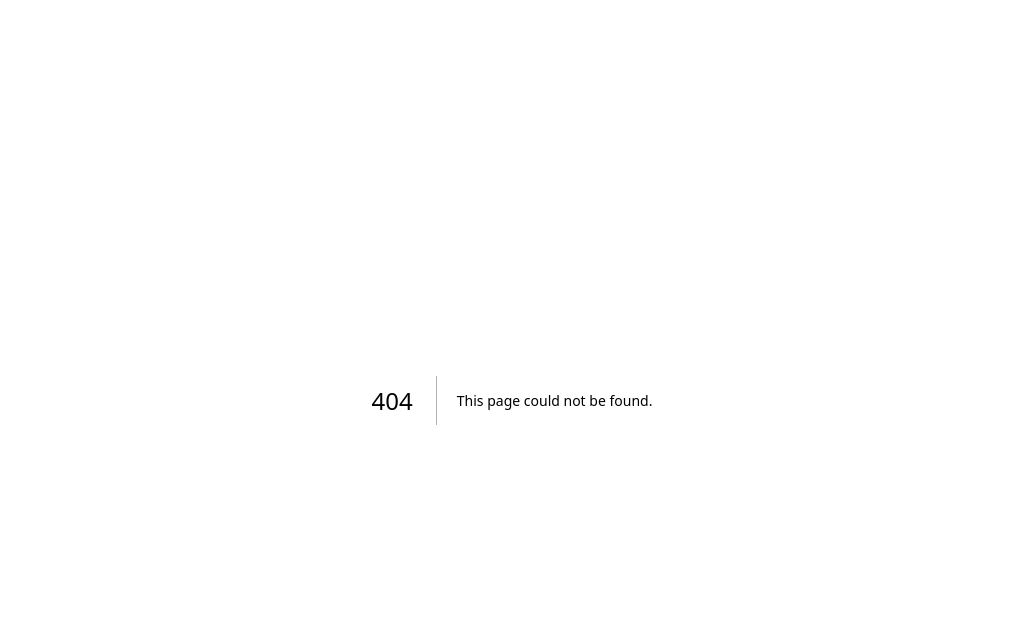
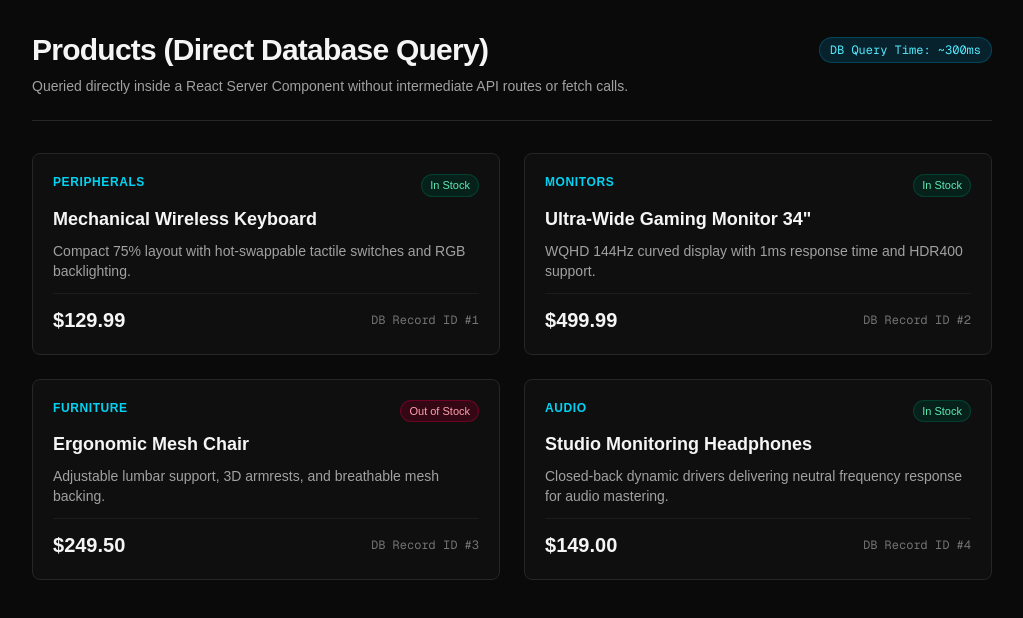
Before and after one commit to Nisarg-jain/data-fetching-demo, a Next.js app: page /products-db in a window 1280 px wide. Before the commit this address had no page. Shown: the top 618 px of the page, without its empty margins (128-1151 px from the left). Built offline with nearby package versions, Linux system fonts and the light colour scheme.

Commit message:
feat(data-fetching): implement direct database querying in Server Components

```diff
--- /dev/null
+++ b/app/products-db/db.ts
@@ -0,0 +1,55 @@
+export type Product = {
+  id: number;
+  title: string;
+  price: number;
+  description: string;
+  category: string;
+  inStock: boolean;
+};
+
+// Represents our internal database table records
+const productsTable: Product[] = [
+  {
+    id: 1,
+    title: "Mechanical Wireless Keyboard",
+    price: 129.99,
+    description: "Compact 75% layout with hot-swappable tactile switches and RGB backlighting.",
+    category: "Peripherals",
+    inStock: true,
+  },
+  {
+    id: 2,
+    title: "Ultra-Wide Gaming Monitor 34\"",
+    price: 499.99,
+    description: "WQHD 144Hz curved display with 1ms response time and HDR400 support.",
+    category: "Monitors",
+    inStock: true,
+  },
+  {
+    id: 3,
+    title: "Ergonomic Mesh Chair",
+    price: 249.5,
+    description: "Adjustable lumbar support, 3D armrests, and breathable mesh backing.",
+    category: "Furniture",
+    inStock: false,
+  },
+  {
+    id: 4,
+    title: "Studio Monitoring Headphones",
+    price: 149.0,
+    description: "Closed-back dynamic drivers delivering neutral frequency response for audio mastering.",
+    category: "Audio",
+    inStock: true,
+  },
+];
+
+/**
+ * Direct database query function.
+ * In a Prisma/Drizzle setup, this maps to:
+ * return await prisma.product.findMany();
+ */
+export async function getProductsFromDB(): Promise<Product[]> {
+  // Simulates standard database query round-trip time (~300ms)
+  await new Promise((resolve) => setTimeout(resolve, 300));
+  return productsTable;
+}
--- /dev/null
+++ b/app/products-db/page.tsx
@@ -0,0 +1,73 @@
+import { getProductsFromDB, Product } from "./db";
+
+export default async function ProductsDatabasePage() {
+  const startTime = Date.now();
+
+  // Direct database query on the server (no fetch, no HTTP round-trip)
+  const products: Product[] = await getProductsFromDB();
+
+  const queryTime = Date.now() - startTime;
+
+  return (
+    <div className="p-8 max-w-5xl mx-auto space-y-8">
+      {/* Header & Database Info */}
+      <div className="space-y-2 border-b border-neutral-800 pb-6">
+        <div className="flex items-center justify-between">
+          <h1 className="text-3xl font-bold tracking-tight text-neutral-100">
+            Products (Direct Database Query)
+          </h1>
+          <span className="text-xs px-2.5 py-1 rounded-full bg-cyan-950/60 border border-cyan-800/60 text-cyan-300 font-mono">
+            DB Query Time: ~{queryTime}ms
+          </span>
+        </div>
+        <p className="text-sm text-neutral-400">
+          Queried directly inside a React Server Component without intermediate API routes or fetch calls.
+        </p>
+      </div>
+
+      {/* Product Catalog Grid */}
+      <div className="grid grid-cols-1 md:grid-cols-2 gap-6">
+        {products.map((product) => (
+          <div
+            key={product.id}
+            className="p-5 rounded-lg border border-neutral-800 bg-neutral-900/40 space-y-3 flex flex-col justify-between"
+          >
+            <div className="space-y-2">
+              <div className="flex items-start justify-between gap-2">
+                <span className="text-xs font-semibold uppercase tracking-wider text-cyan-400">
+                  {product.category}
+                </span>
+                <span
+                  className={`text-[11px] px-2 py-0.5 rounded-full font-medium ${
+                    product.inStock
+                      ? "bg-emerald-950/60 text-emerald-300 border border-emerald-800/50"
+                      : "bg-rose-950/60 text-rose-300 border border-rose-800/50"
+                  }`}
+                >
+                  {product.inStock ? "In Stock" : "Out of Stock"}
+                </span>
+              </div>
+
+              <h2 className="text-lg font-semibold text-neutral-100">
+                {product.title}
+              </h2>
+
+              <p className="text-sm text-neutral-400">
+                {product.description}
+              </p>
+            </div>
+
+            <div className="pt-3 border-t border-neutral-800/60 flex items-center justify-between">
+              <span className="text-xl font-bold text-neutral-100">
+                ${product.price.toFixed(2)}
+              </span>
+              <span className="text-xs text-neutral-500 font-mono">
+                DB Record ID #{product.id}
+              </span>
+            </div>
+          </div>
+        ))}
+      </div>
+    </div>
+  );
+}
```
